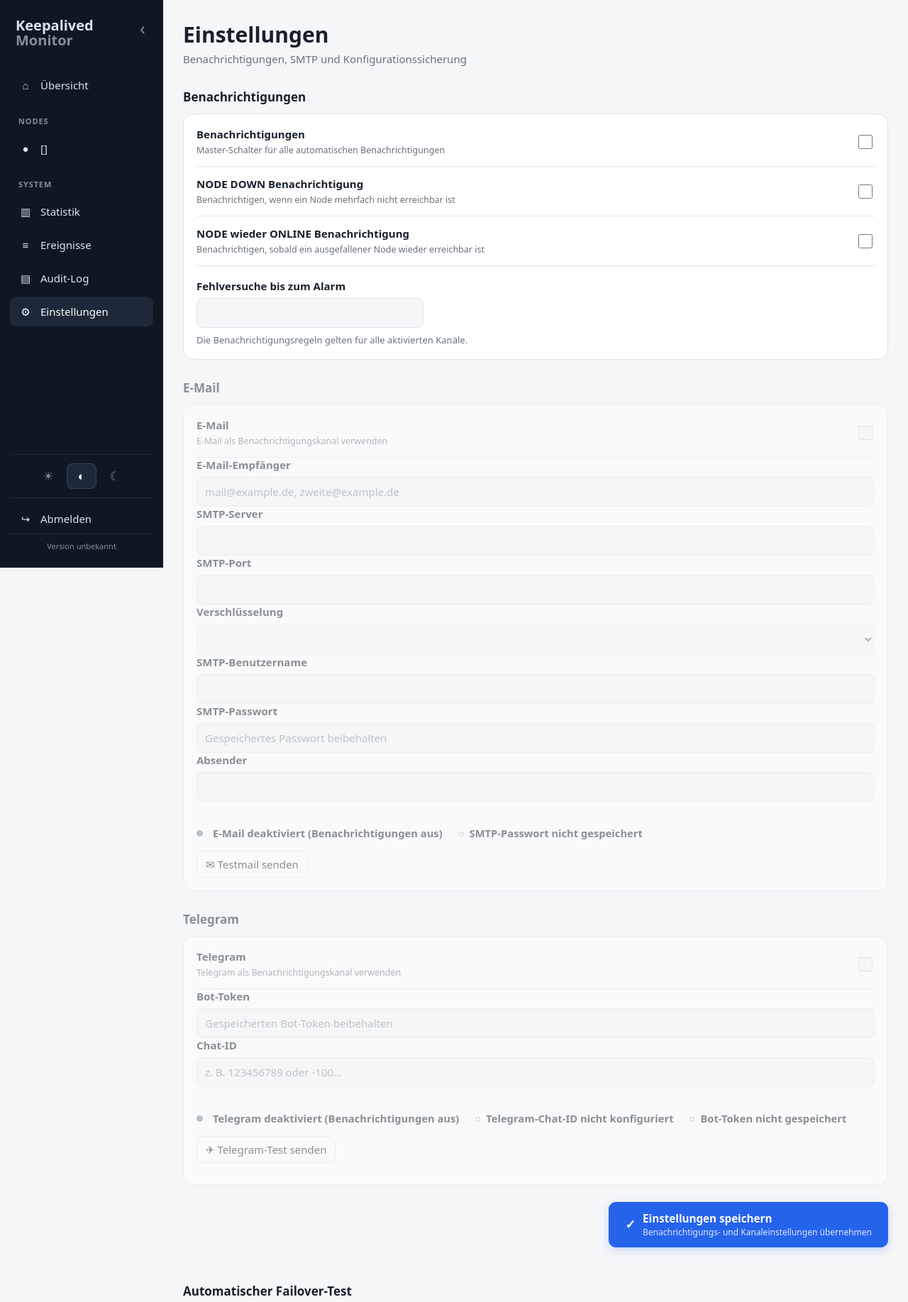
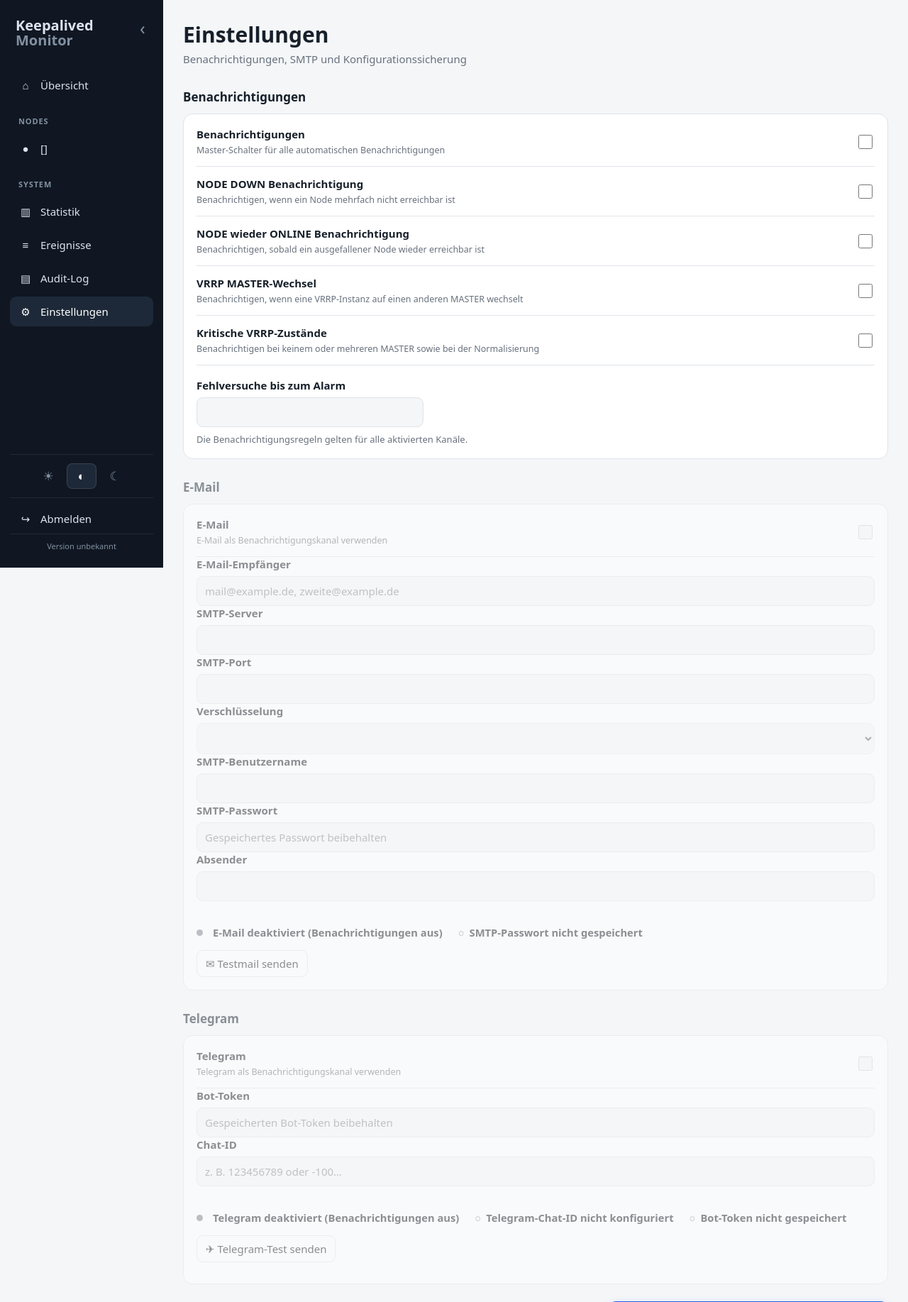
Before and after one commit to brainscan1980/Keepalived-Monitor, a Flask app: template app/templates/settings.html in a window 1280 px wide. Shown: the top 1835 px of the page at 71% size. Run offline with Flask 3, Linux system fonts and the light colour scheme; the template is opened without the code that fills it: most values are stand-ins (such as "Sample title", 1, 10 or a date in 2020); parts of the project's set-up code (start-up, migrations or seed data) failed here and were passed over.

Commit message:
feat: add configurable VRRP notification events

```diff
--- a/app/app.py
+++ b/app/app.py
@@ -66,6 +66,8 @@ def defaults():
         'mail_enabled': env_bool('MAIL_ENABLED'),
         'node_down': bool(n.get('enabled', True)),
         'recovery_mail': bool(n.get('recovery_mail', True)),
+        'vrrp_failover': True,
+        'vrrp_health': True,
         'failures_before_alert': max(
             1,
             int(n.get('failures_before_alert', 3))
@@ -263,7 +265,6 @@ def fmt_duration(start,end):
     except Exception:return 'unbekannt'
 def notification_cfg():
     s = load_settings()
-
     return {
         'notifications_enabled': bool(
             s.get('notifications_enabled', True)
@@ -277,6 +278,12 @@ def notification_cfg():
         ),
         'recovery_mail': bool(
             s.get('recovery_mail', True)
+        ),
+        'vrrp_failover': bool(
+            s.get('vrrp_failover', True)
+        ),
+        'vrrp_health': bool(
+            s.get('vrrp_health', True)
         ),
     }
 def notification_status(name):
@@ -360,6 +367,18 @@ def send_vrrp_notification(name, old_master, new_master, now):
 
     if not s.get('notifications_enabled', True):
         return
+
+    is_health_event = (
+        old_master in {'NONE', 'MULTIPLE'}
+        or new_master in {'NONE', 'MULTIPLE'}
+    )
+
+    if is_health_event:
+        if not s.get('vrrp_health', True):
+            return
+    else:
+        if not s.get('vrrp_failover', True):
+            return
 
     if new_master == 'MULTIPLE':
         subject = f'🔴 Keepalived Monitor – Mehrere VRRP MASTER: {name}'
@@ -773,6 +792,12 @@ def update_settings():
             ),
             node_down=bool(d.get('node_down')),
             recovery_mail=bool(d.get('recovery_mail')),
+            vrrp_failover=bool(
+                d.get('vrrp_failover', s.get('vrrp_failover', True))
+            ),
+            vrrp_health=bool(
+                d.get('vrrp_health', s.get('vrrp_health', True))
+            ),
             failures_before_alert=failures,
             smtp_host=str(d.get('smtp_host', '')).strip(),
             smtp_port=port,
--- a/app/audit_integration.py
+++ b/app/audit_integration.py
@@ -54,6 +54,8 @@ def audited_settings():
         'mail_enabled',
         'node_down',
         'recovery_mail',
+        'vrrp_failover',
+        'vrrp_health',
         'failures_before_alert',
         'smtp_port',
         'smtp_security',
--- a/app/static/settings.js
+++ b/app/static/settings.js
@@ -4,6 +4,8 @@ const ids=[
     'notifications_enabled',
     'node_down',
     'recovery_mail',
+    'vrrp_failover',
+    'vrrp_health',
     'failures_before_alert',
     'mail_enabled',
     'mail_to',
--- a/app/templates/settings.html
+++ b/app/templates/settings.html
@@ -63,6 +63,22 @@
                 <small>Benachrichtigen, sobald ein ausgefallener Node wieder erreichbar ist</small>
             </span>
             <input id="recovery_mail" type="checkbox">
+        </label>
+
+        <label class="switch-row">
+            <span>
+                <b>VRRP MASTER-Wechsel</b>
+                <small>Benachrichtigen, wenn eine VRRP-Instanz auf einen anderen MASTER wechselt</small>
+            </span>
+            <input id="vrrp_failover" type="checkbox">
+        </label>
+
+        <label class="switch-row">
+            <span>
+                <b>Kritische VRRP-Zustände</b>
+                <small>Benachrichtigen bei keinem oder mehreren MASTER sowie bei der Normalisierung</small>
+            </span>
+            <input id="vrrp_health" type="checkbox">
         </label>
 
         <label class="field notification-failures">
```
